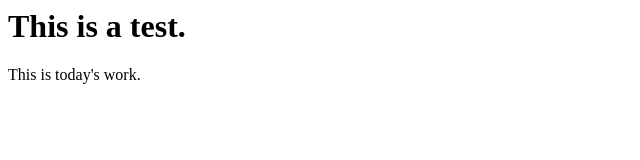
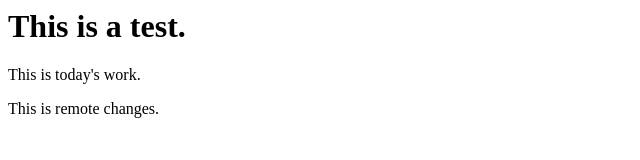
Before and after one commit to ShoaibAhamed/test-R, a plain HTML site: page index.html in a window 1280 px wide. Shown: the whole page, without its empty margins (0-640 px from the left). Drawn offline with Linux system fonts and the light colour scheme.

Commit message:
Update index.html

```diff
--- a/index.html
+++ b/index.html
@@ -1,2 +1,3 @@
 <h1>This is a test.</h1>
 <p>This is today's work.</p>
+<p>This is remote changes.</p>
```
